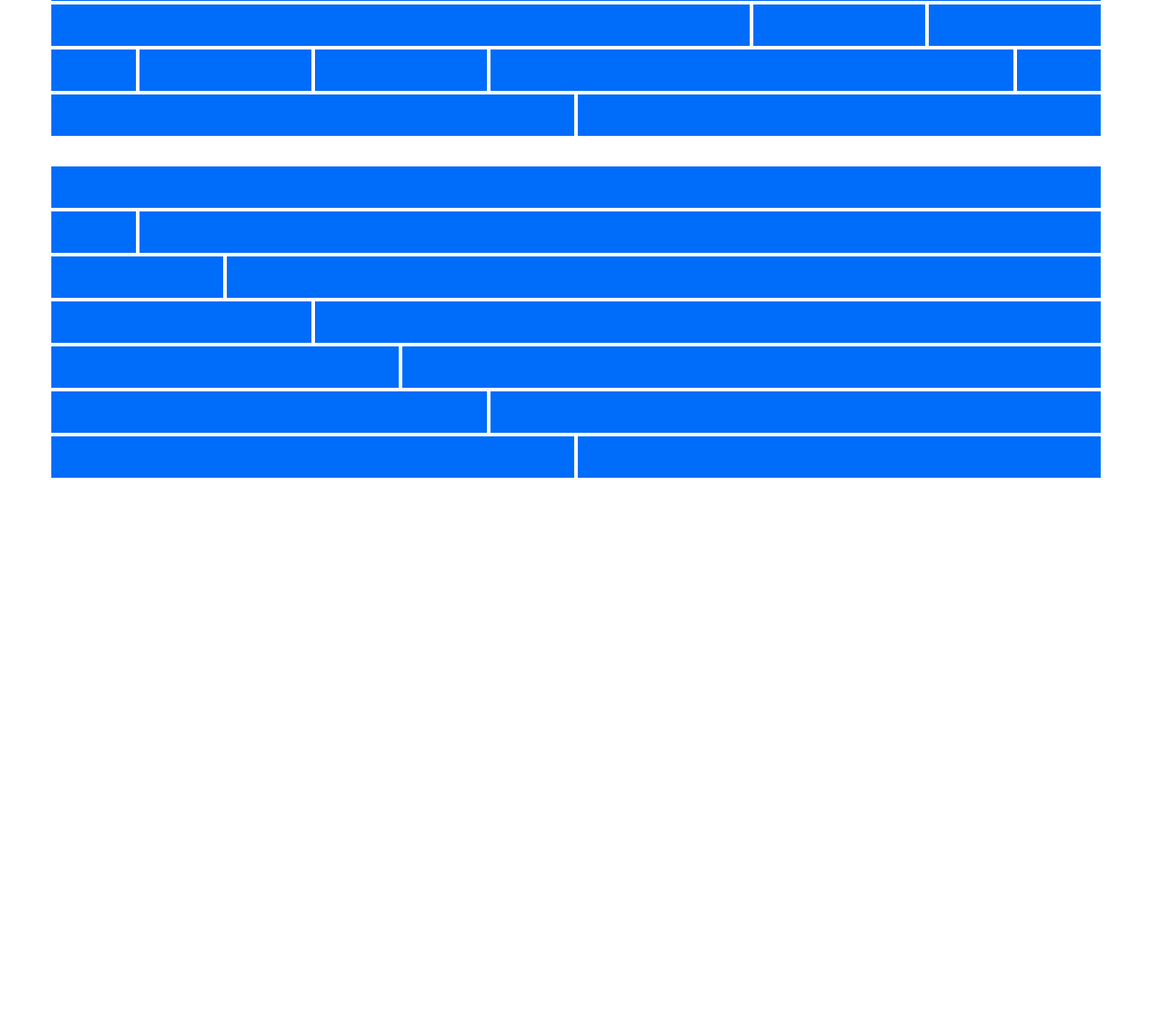
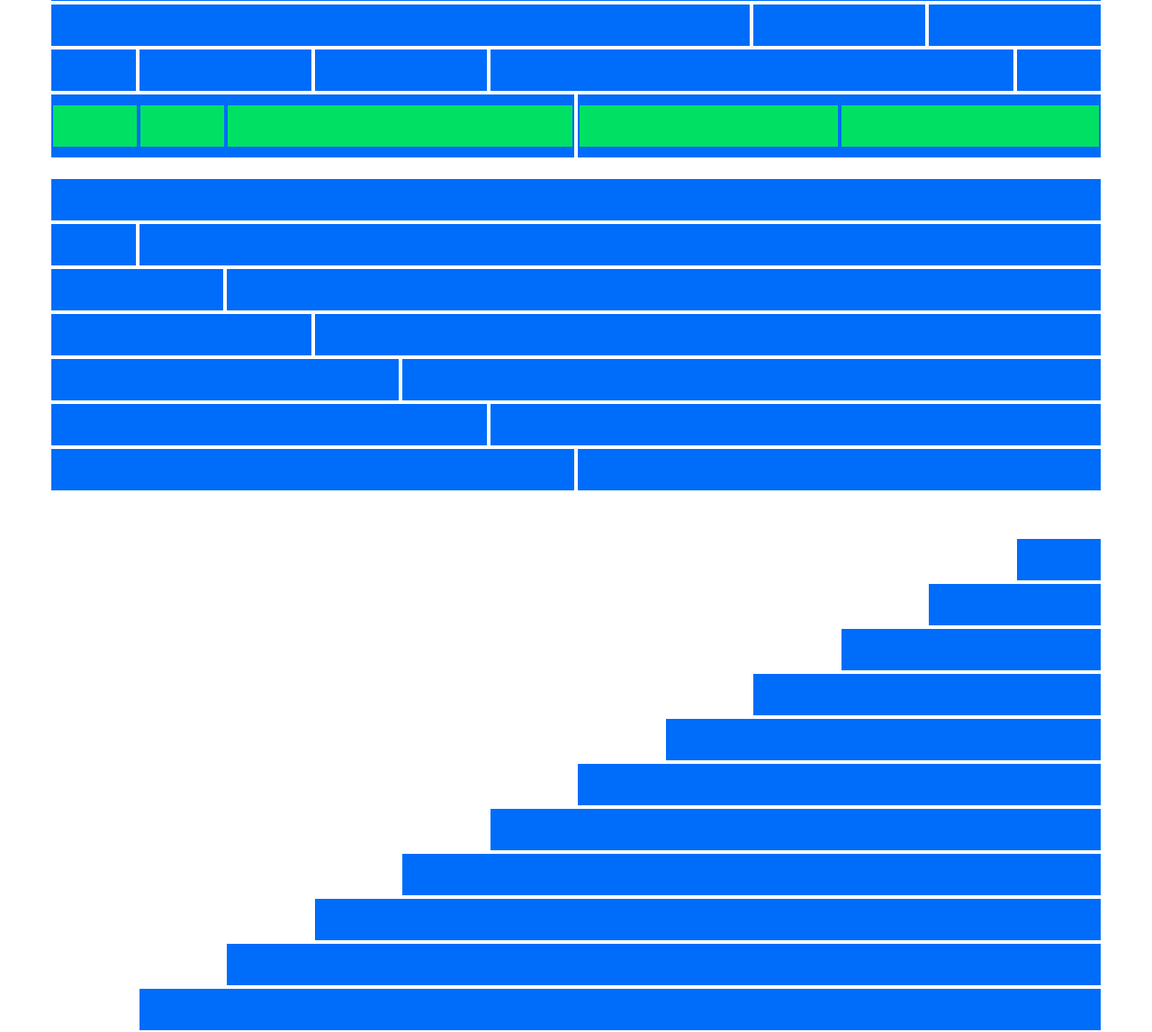
Before and after one commit to Kwaterlily/html-css-12bool, a plain HTML site: page index.html in a window 1280 px wide. Shown: the part 147-1294 px from the top of the page at 90% size. Before the commit the page ends 800 px from the top, so only its background shows below. Drawn offline with Linux system fonts and the light colour scheme.

Commit message:
aggiunta col-offset

```diff
--- a/css/lib/12boolflex.css
+++ b/css/lib/12boolflex.css
@@ -25,11 +25,11 @@
     flex: 0 0 auto;
 }
 
-/* .col {
+.col {
     flex-grow: 1;
     flex-basis: 0;
     max-width: 100%;
-} */
+}
 
 .col-1 {
     flex-basis:  calc((100% / 12) * 1);
--- a/css/style.css
+++ b/css/style.css
@@ -3,13 +3,21 @@
     min-height: 50px;
     background-color: #006CFA;
     border: solid 2px #fff;
+
+
 }
 
 .green {
+    min-height: 50px;
+    border: solid 2px #006CFA;
+    margin-top: 10px;
+    margin-bottom: 10px;
     background-color: #00E164;
+    display: flex;
+    justify-content: center;
 }
 
 .white {
-    min-height: 30px;
+    min-height: 20px;
     background-color: #fff;
 }
--- a/index.html
+++ b/index.html
@@ -45,6 +45,7 @@
                 <div class="col-2 col-"></div>
             </div>
 
+            <!-- riga a 5 -->
             <div class="row">
                 <div class="col-1 col-"></div>
                 <div class="col-2 col-"></div>
@@ -55,8 +56,19 @@
 
             <!-- riga a 2 con  blocchi verdi -->
             <div class="row">
-                <div class="col-6 col-"></div>
-                <div class="col-6 col-"></div>
+                <div class="col-6 col-">
+                    <div class="row">
+                        <div class="col-2 col- green"></div>
+                        <div class="col-2 col- green"></div>
+                        <div class="col-8 col- green"></div>
+                    </div>
+                </div>
+                <div class="col-6 col-">
+                    <div class="row">
+                        <div class="col-6 col- green"></div>
+                        <div class="col-6 col- green"></div>
+                    </div>
+                </div>
             </div>
 
             <!-- riga a 1 -->
@@ -110,6 +122,61 @@
                 <div class="col-offset-12"></div>
             </div>
 
+            <!-- riga a 1 -->
+            <div class="row">
+                <div class="col-1 col-offset-11"></div>
+            </div>
+
+            <!-- riga a 1 -->
+            <div class="row">
+                <div class="col-2 col-offset-10"></div>
+            </div>
+
+            <!-- riga a 1 -->
+            <div class="row">
+                <div class="col-3 col-offset-9"></div>
+            </div>
+
+            <!-- riga a 1 -->
+            <div class="row">
+                <div class="col-4 col-offset-8"></div>
+            </div>
+
+            <!-- riga a 1 -->
+            <div class="row">
+                <div class="col-5 col-offset-7"></div>
+            </div>
+
+            <!-- riga a 1 -->
+            <div class="row">
+                <div class="col-6 col-offset-6"></div>
+            </div>
+
+            <!-- riga a 1 -->
+            <div class="row">
+                <div class="col-7 col-offset-5"></div>
+            </div>
+
+            <!-- riga a 1 -->
+            <div class="row">
+                <div class="col-8 col-offset-4"></div>
+            </div>
+
+            <!-- riga a 1 -->
+            <div class="row">
+                <div class="col-9 col-offset-3"></div>
+            </div>
+
+            <!-- riga a 1 -->
+            <div class="row">
+                <div class="col-10 col-offset-2"></div>
+            </div>
+
+            <!-- riga a 1 -->
+            <div class="row">
+                <div class="col-11 col-offset-1"></div>
+            </div>
+
         </div>
     </body>
 </html>
```
